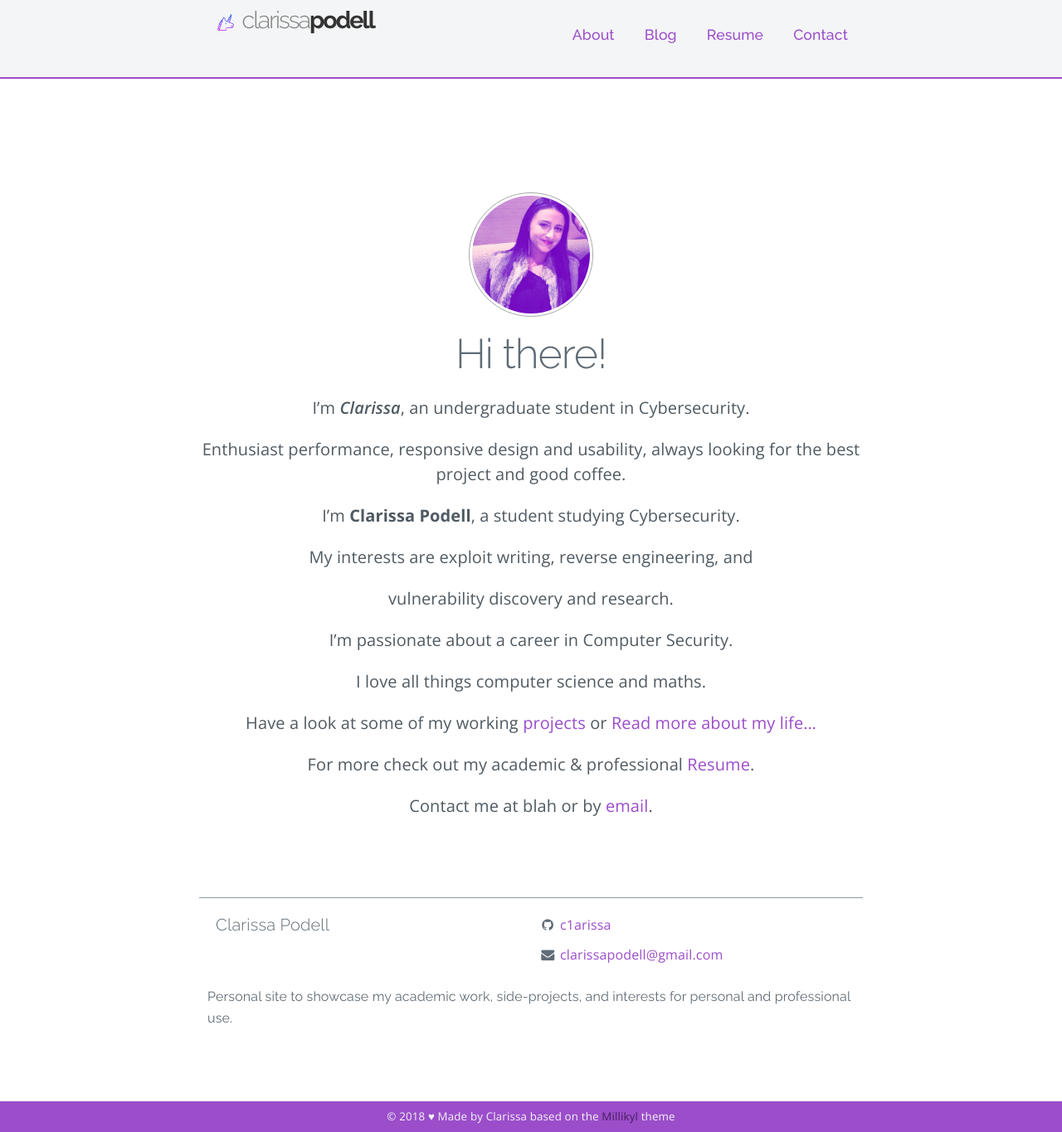
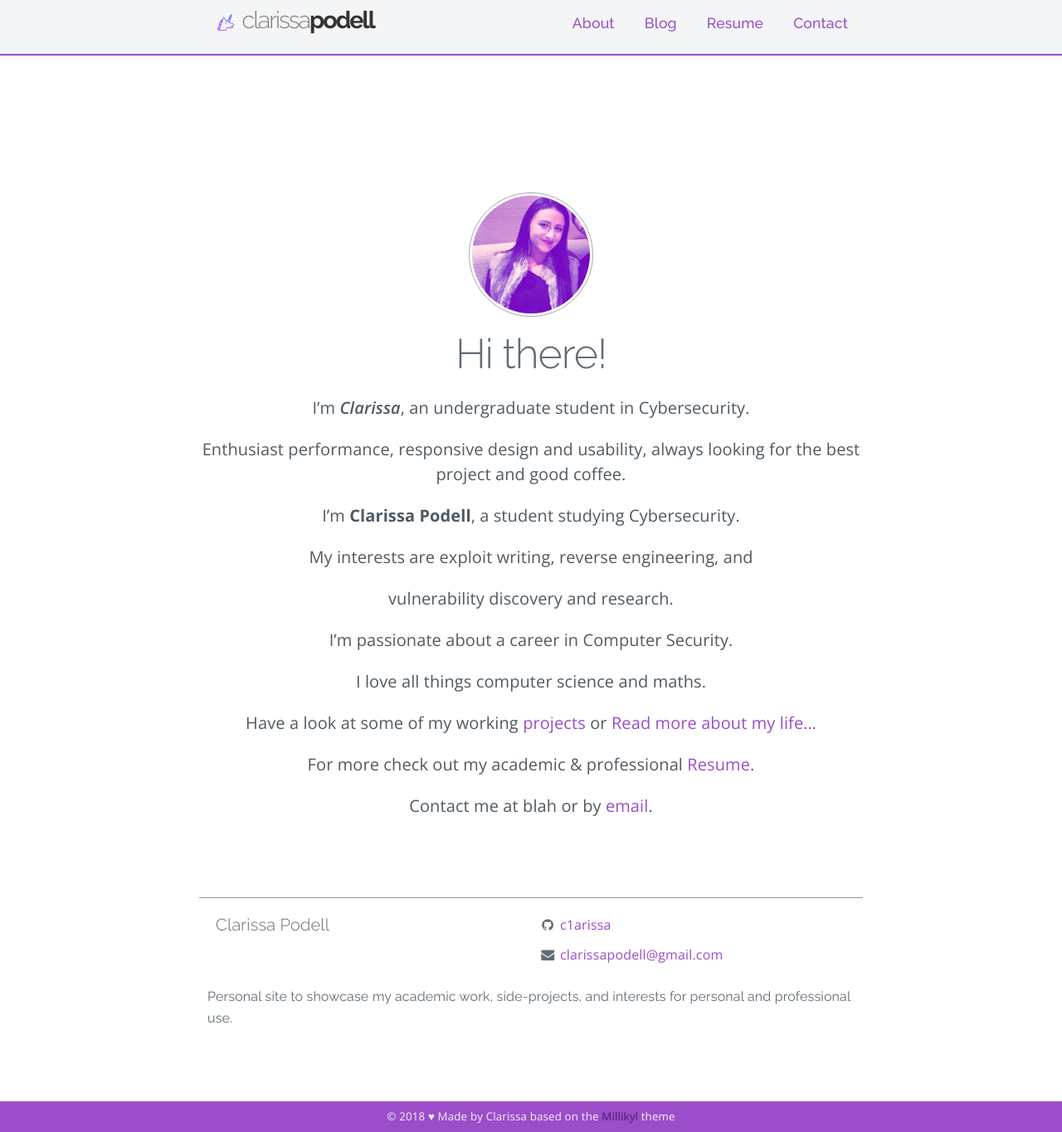
Before and after one commit to c1arissa/c1arissa.github.io, a Jekyll site: the page built from index.md, in a window 1280 px wide and 1365 px high. Shown: the whole window at 83% size. Built offline with Jekyll 4.4.1, drawn with Linux system fonts in a browser that asks for light colours; nearby versions of some CDN libraries; a style sheet for code colours, icons or effects is not loaded.

Commit message:
Update _nav.scss

```diff
--- a/_sass/_nav.scss
+++ b/_sass/_nav.scss
@@ -16,7 +16,7 @@ nav {
       position: relative;
       a {
         display: block;
-        padding: 2.75rem 18px;
+        padding: 1.375rem 18px;
 	//padding-top: 1.1rem;
         line-height: $nav-height / 2;
         background: $nav-background;
```
